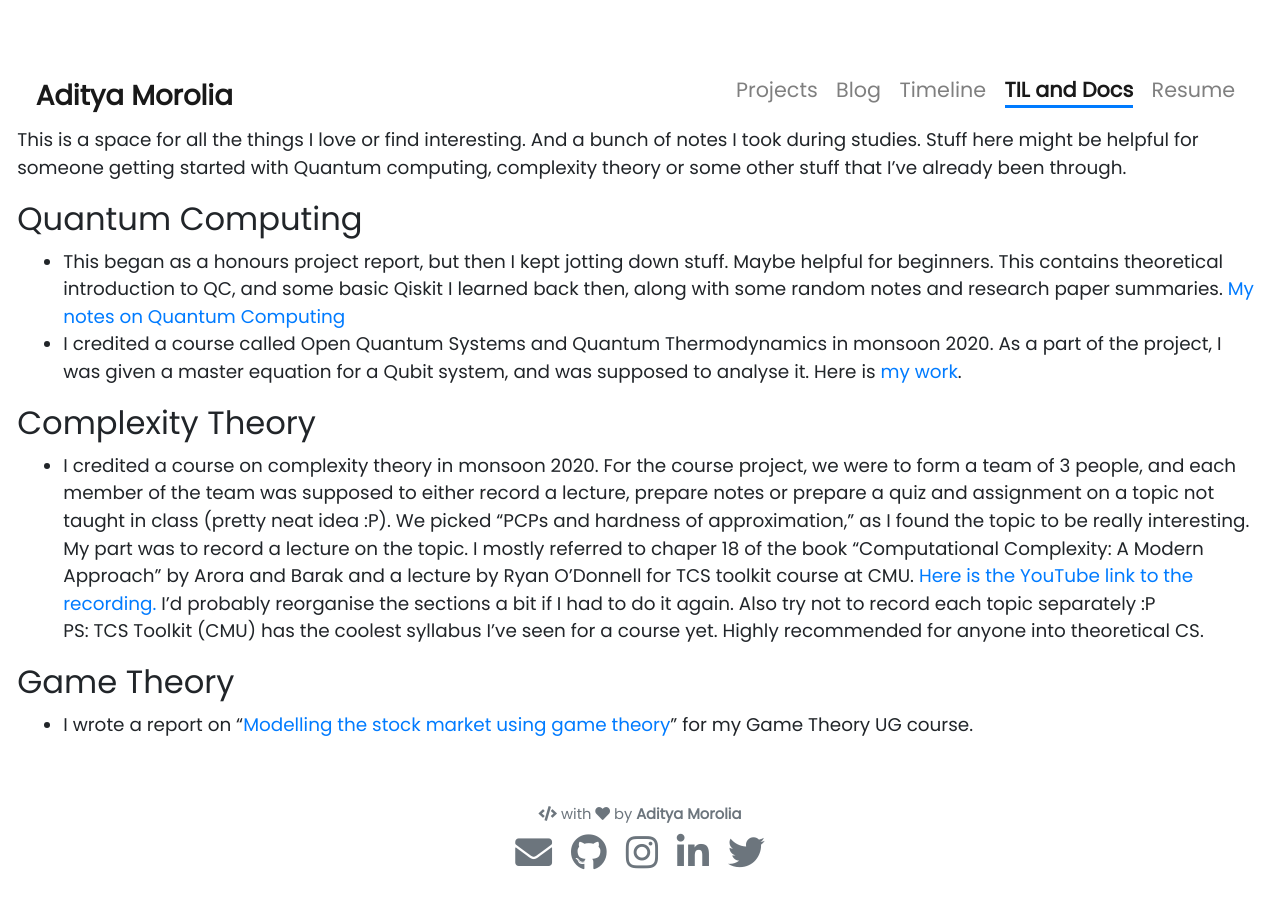
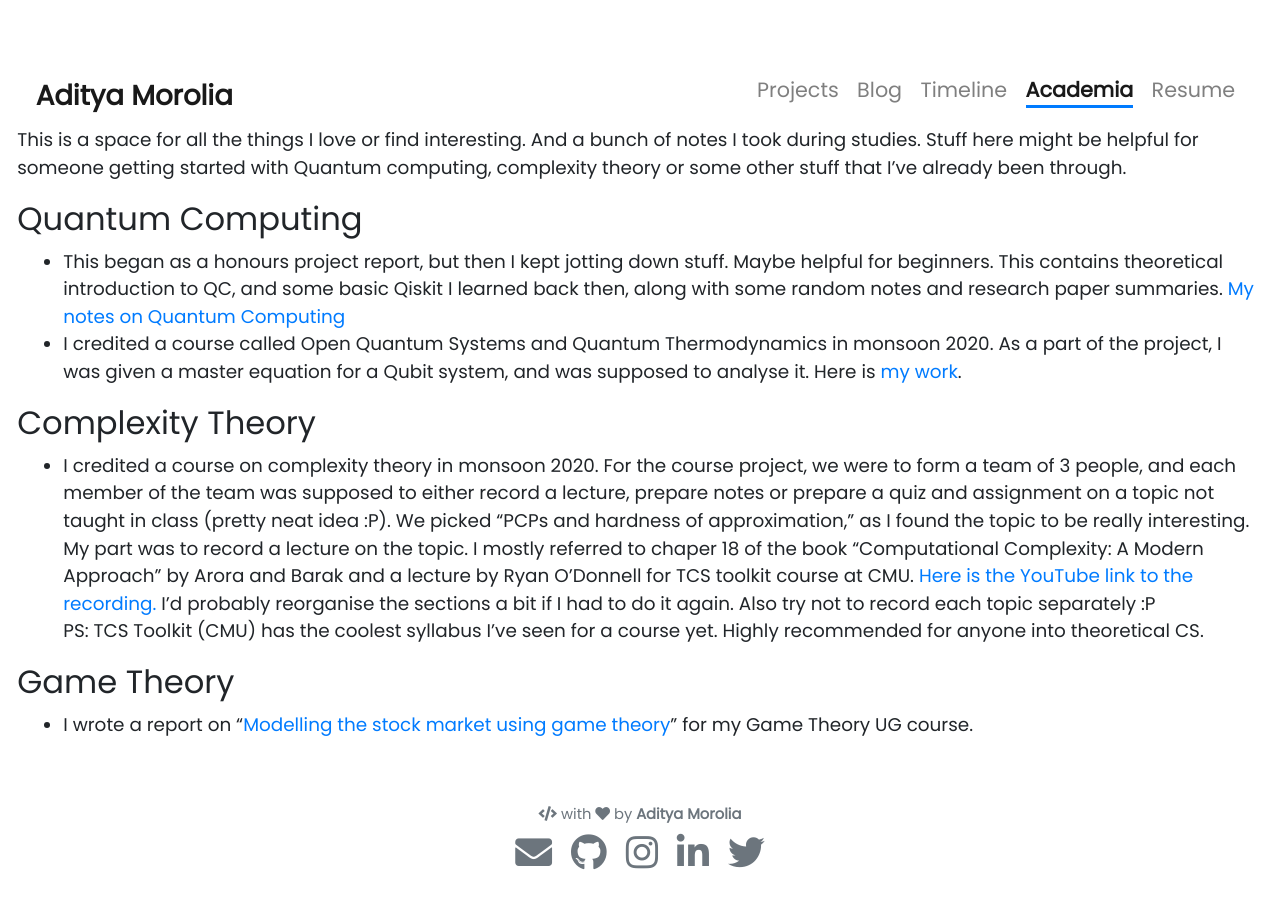
Before and after one commit to TheCharmingSociopath/TheCharmingSociopath.github.io, a Jekyll site: the page built from pages/til.md, in a window 1280 px wide. Built offline with Jekyll 4.4.1, drawn with Linux system fonts in a browser that asks for light colours; nearby versions of some CDN libraries.

Commit message:
changed TIL to academia

```diff
--- a/pages/til.md
+++ b/pages/til.md
@@ -1,6 +1,6 @@
 ---
 layout: default
-title: TIL and Docs
+title: Academia
 weight: 4
 permalink: /TIL/
 ---
```
